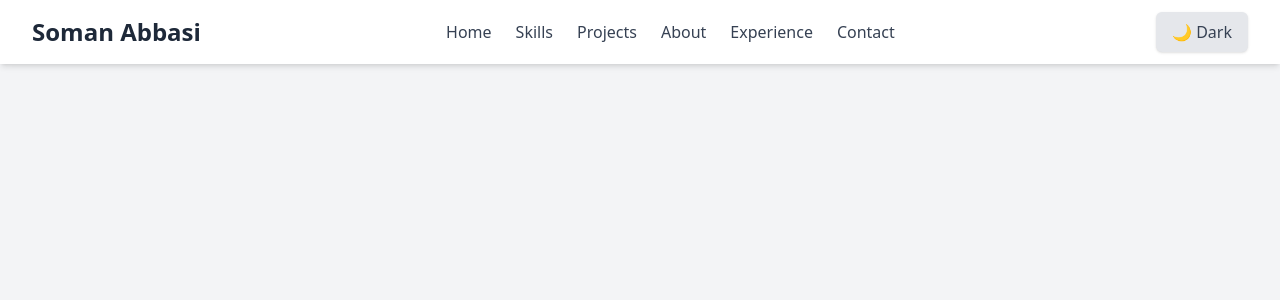
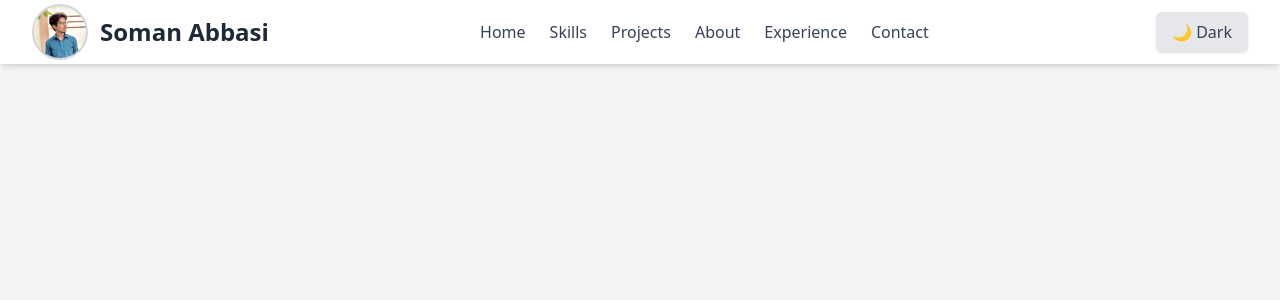
Before and after one commit to SomanAbbasi/resume, a React (Vite) app: page / in a window 1280 px wide. Shown: the top 300 px of the page. Built offline with nearby package versions, Linux system fonts and the light colour scheme.

Commit message:
PrfilePic

```diff
--- a/src/components/Header.jsx
+++ b/src/components/Header.jsx
@@ -1,5 +1,6 @@
 import React, { useState, useEffect } from "react";
-
+import profileLight from "../assets/profile-light.jpeg";
+import profileDark from "../assets/profile-dark.jpeg";
 const navItems = ["home", "skills", "projects", "about", "experience", "contact"];
 
 const Header = () => {
@@ -24,9 +25,25 @@ const Header = () => {
     <header className="bg-white dark:bg-gray-900 shadow-md fixed top-0 left-0 w-full z-50 transition-colors duration-300">
       <div className="max-w-7xl mx-auto px-4 sm:px-6 lg:px-8 flex justify-between items-center h-16">
         {/* Logo / Name */}
-        <h1 className="text-2xl font-bold text-gray-800 dark:text-white">
-          Soman Abbasi
-        </h1>
+         <div className="flex items-center space-x-3">
+          {/* Light Mode Profile */}
+          <img
+            src={profileLight}
+            alt="Profile Light"
+            className="block dark:hidden w-14 h-14 rounded-full object-cover border-2 border-gray-300 cursor-pointer"
+          />
+
+          {/* Dark Mode Profile */}
+          <img
+            src={profileDark}
+            alt="Profile Dark"
+            className="hidden dark:block w-14 h-14 rounded-full object-cover border-2 border-gray-600 cursor-pointer"
+          />
+
+          <h1 className="text-2xl font-bold text-gray-800 dark:text-white">
+            Soman Abbasi
+          </h1>
+        </div>
 
         {/* Navigation */}
         <nav className="hidden md:flex space-x-6">
@@ -41,6 +58,9 @@ const Header = () => {
           ))}
         </nav>
 
+
+
+
         {/* Dark Mode Toggle */}
         <button
           onClick={() => setDarkMode((prev) => !prev)}
```
Also changed, not shown: src/assets/profile-dark.jpeg (added), src/assets/profile-light.jpeg (added).
